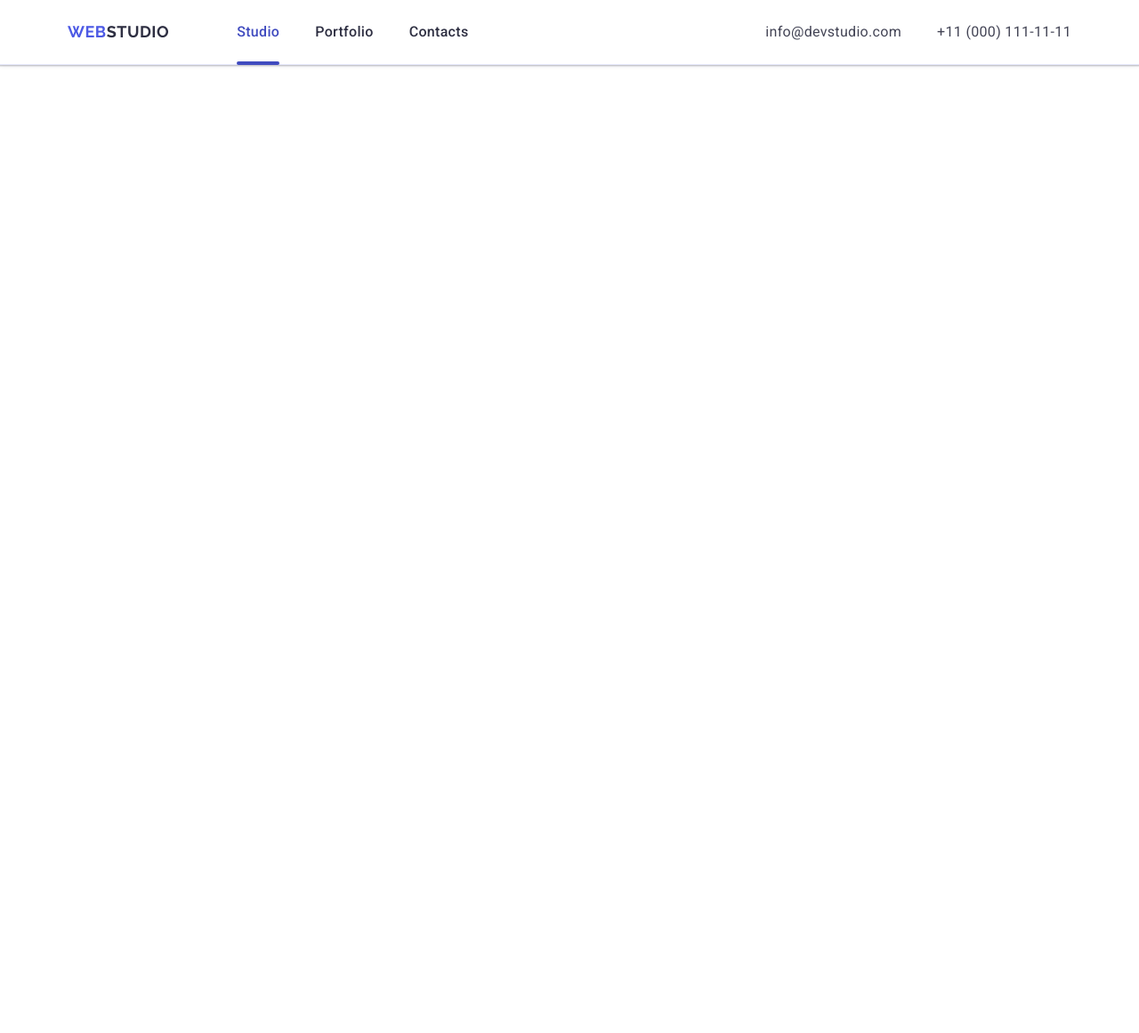
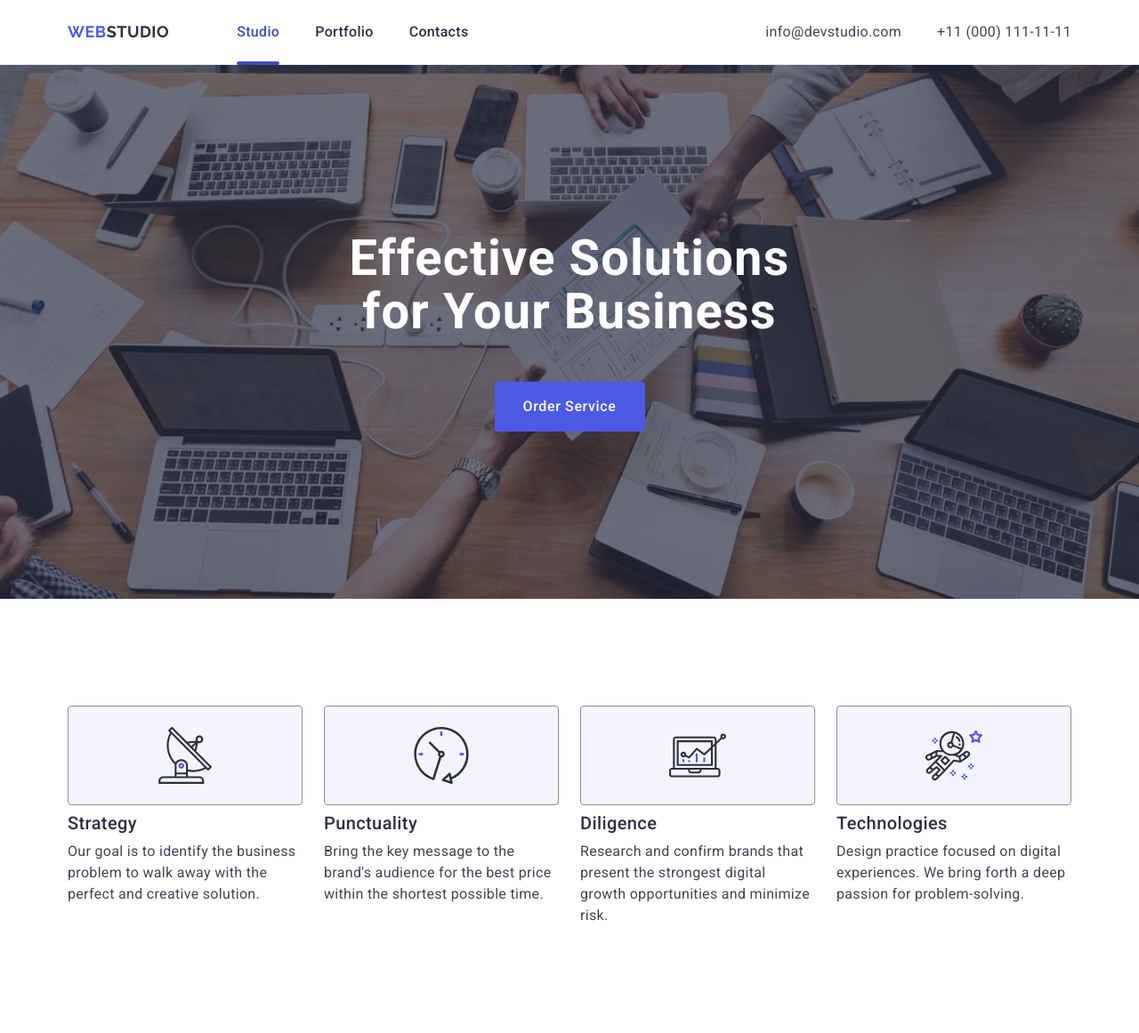
Before and after one commit to marves-pl/goit-markup-hw-06, a plain HTML site: page index.html in a window 1280 px wide. Shown: the whole page at 89% size. Before the commit the page ends 800 px from the top, so only its background shows below. Drawn offline with nearby package versions, Linux system fonts and the light colour scheme.

Commit message:
Cover feature for mobile

```diff
--- a/css/styles.css
+++ b/css/styles.css
@@ -227,7 +227,7 @@ button {
 
     }
  }
- /* mobile menu */
+ /* mobile menu TBD */
 
  .mobile-menu {
      position: fixed;
@@ -276,3 +276,229 @@ button {
          display: none;
      }
  }
+
+/* Efective */
+
+.efective {
+    background-color: #2e2f42;
+    padding: 72px 0 72px;
+    padding-bottom: 72px;
+    background-image: linear-gradient(rgba(46, 47, 66, 0.7), rgba(46, 47, 66, 0.7)),
+        url(../images/people-office.jpg);
+    max-width: 320px;
+    margin-right: auto;
+    margin-left: auto;
+    background-repeat: no-repeat;
+    background-position: center;
+    background-size: cover;
+
+
+}
+
+.efective-subtitle {
+    font-weight: 700;
+    font-size: 36px;
+    line-height: 1.11;
+    letter-spacing: 0.02em;
+    text-align: center;
+    color: #fff;
+    max-width: 216px;
+    margin: auto;
+    margin-bottom: 72px;
+}
+
+.efective-button {
+    font-weight: 500;
+    font-size: 16px;
+    line-height: 1.5;
+    letter-spacing: 0.04em;
+    text-align: center;
+    color: #fff;
+    background-color: #4d5ae5;
+    display: block;
+    min-width: 169px;
+    height: 56px;
+    border: none;
+    border-radius: 4px;
+    cursor: pointer;
+    margin: auto;
+    transition: background-color 250ms cubic-bezier(0.4, 0, 0.2, 1);
+}
+
+.efective-button:hover,
+.efective-button:focus {
+    background-color: #404bbf;
+}
+
+@media screen and (min-width: 768px) {
+    .efective {
+        padding: 112 0 112px;
+        padding-bottom: 112px;
+        max-width: 768px;
+    }
+
+    .efective-subtitle {
+        font-weight: 700;
+        font-size: 56px;
+        line-height: 1.07;
+        letter-spacing: 0.02em;
+        max-width: 496px;
+        margin-bottom: 36px;
+    }
+
+}
+
+@media screen and (min-width: 1158px) {
+    .efective {
+        padding: 188px 0 188px;
+        padding-bottom: 188px;
+        max-width: 1440px;
+    }
+
+    .efective-subtitle {
+        font-weight: 700;
+        font-size: 56px;
+        line-height: 1.07;
+        letter-spacing: 0.02em;
+        max-width: 496px;
+        margin-bottom: 48px;
+    }
+
+}
+
+/* --------- Features -----  */
+@media screen and (min-width: 320px) {
+    .features {
+        padding: 96px 0;
+
+    }
+
+    .features-subtitle {
+        font-weight: 700;
+        font-size: 36px;
+        line-height: 1.11;
+        letter-spacing: 0.02em;
+        text-align: center;
+        color: #2e2f42;
+        margin-bottom: 8px;
+
+    }
+
+    .features-item-text {
+        font-weight: 400;
+        font-size: 16px;
+        line-height: 1.5;
+        letter-spacing: 0.02em;
+        color: #434455;
+
+    }
+
+    .features-list {
+        display: flex;
+        flex-wrap: wrap;
+        gap: 72px;
+
+    }
+
+    .features-item {
+        /* flex-basis: calc((100% - 72px) / 4); */
+        width: 100%;
+        position: relative;
+
+    }
+
+    .features-item-icon {
+        display: none;
+        /* align-items: center;
+        justify-content: center;
+        height: 112px;
+        background-color: #f4f4fd;
+        border-radius: 4px;
+        border: 1px solid #8e8f99;
+        margin-bottom: 8px; */
+
+    }
+}
+
+@media screen and (min-width: 768px) {
+
+    .features-subtitle {
+        text-align: left;
+
+    }
+
+    .features-item-text {
+        font-weight: 400;
+        font-size: 16px;
+        line-height: 1.5;
+        letter-spacing: 0.02em;
+        color: #434455;
+
+    }
+
+    .features-list {
+        display: flex;
+        gap: 72px;
+
+    }
+
+    .features-item {
+        flex-basis: calc((100% - 24px) / 3);
+        position: relative;
+
+    }
+
+    .features-item-icon {
+        display: none;
+
+
+    }
+
+}
+
+@media screen and (min-width: 1158px) {
+    .features {
+        padding: 120px 0;
+    }
+
+    .features-subtitle {
+        font-weight: 500;
+        font-size: 20px;
+        line-height: 1.2;
+        letter-spacing: 0.02em;
+        color: #2e2f42;
+        margin-bottom: 8px;
+    }
+
+    .features-item-text {
+        font-weight: 400;
+        font-size: 16px;
+        line-height: 1.5;
+        letter-spacing: 0.02em;
+        color: #434455;
+
+    }
+
+    .features-list {
+        display: flex;
+        gap: 24px;
+    }
+
+    .features-item {
+        flex-basis: calc((100% - 72px) / 4);
+
+    }
+
+    .features-item-icon {
+        display: flex;
+        align-items: center;
+        justify-content: center;
+        height: 112px;
+        background-color: #f4f4fd;
+        border-radius: 4px;
+        border: 1px solid #8e8f99;
+        margin-bottom: 8px;
+
+    }
+
+}
--- a/index.html
+++ b/index.html
@@ -50,7 +50,7 @@
           </li>
         </ul>
       </address>
-      <button class="burger-btn" type="button">
+      <button class="burger-btn" type="button" data-menu-open>
         <svg class="burger-icon" width="24" height="24">
           <use href="./images/icons.svg#icon-burger"></use>
         </svg>
@@ -66,7 +66,7 @@
     </div>
   </header>
 
-  <!-- <main>
+  <main>
     <section class="efective">
       <div class="container">
         <h1 class="efective-subtitle">Effective Solutions for Your Business</h1>
@@ -130,7 +130,7 @@
         </ul>
       </div>
     </section>
-    <section class="team">
+    <!-- <section class="team">
       <div class="container">
         <h2 class="team-name">our team</h2>
         <ul class="team-list">
@@ -439,9 +439,9 @@
           </li>
         </ul>
       </div>
-    </section>
+    </section> -->
   </main>
-  <footer class="page-footer">
+  <!-- <footer class="page-footer">
     <div class="container footer-container">
       <div class="footer-studio">
         <a class="logo footer-logo" href="./index.html"
@@ -590,6 +590,7 @@
         <button type="submit" class="button-send-modal">Send</button>
       </form>
     </div>
-  </div>
-  <script src="./js/modal.js"></script> -->
+  </div> -->
+  <script src="./js/modal.js"></script>
+  <script src="./js/menu.js"></script>
 </html>
--- /dev/null
+++ b/js/menu.js
@@ -0,0 +1,18 @@
+(() => {
+  const refs = {
+    // Додати атрибут data-modal-open на кнопку відкриття
+    openModalBtn: document.querySelector("[data-menu-open]"),
+    // Додати атрибут data-modal-close на кнопку закриття
+    closeModalBtn: document.querySelector("[data-menu-close]"),
+    // Додати атрибут data-modal на бекдроп модалки
+    modal: document.querySelector("[data-menu]"),
+  };
+
+  refs.openModalBtn.addEventListener("click", toggleModal);
+  refs.closeModalBtn.addEventListener("click", toggleModal);
+
+  function toggleModal() {
+    // is-open це клас який буде додаватися/забиратися на бекдроп при натисканні на кнопки
+    refs.modal.classList.toggle("is-open");
+  }
+})();
```
